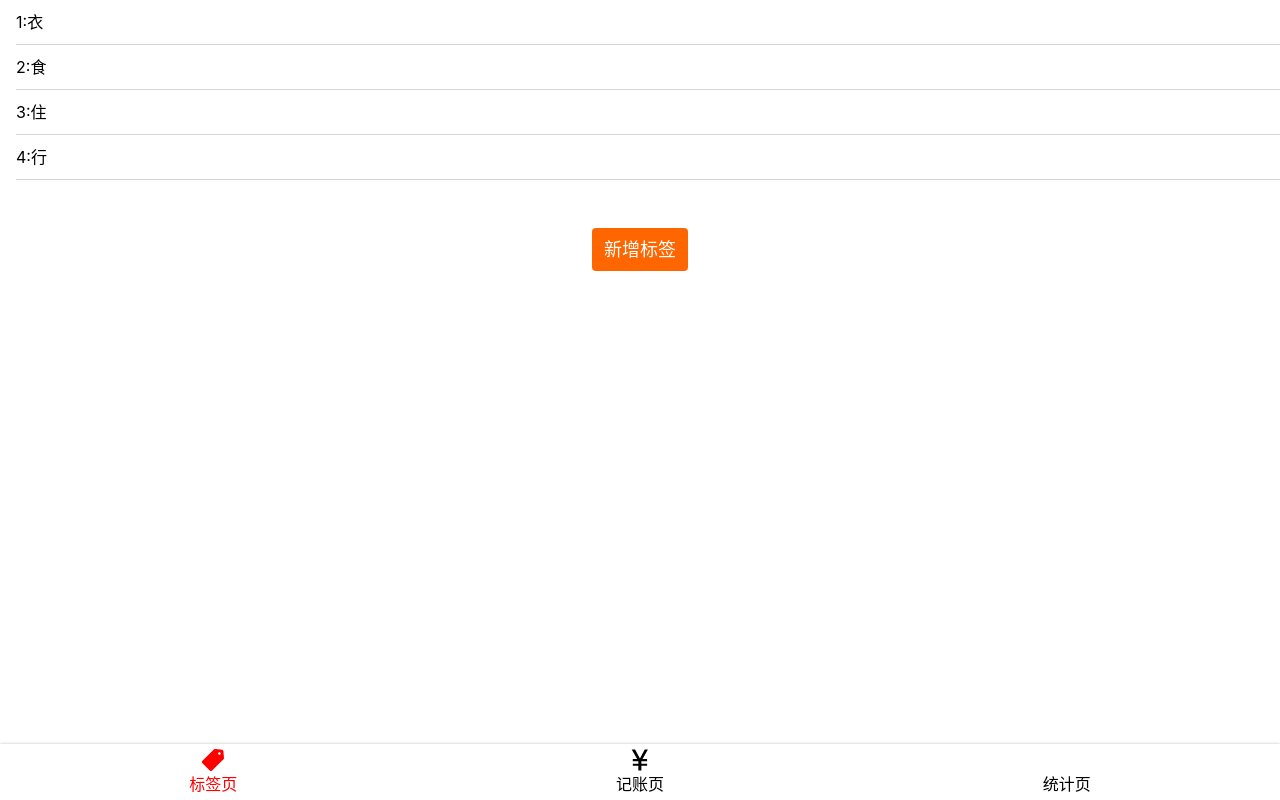
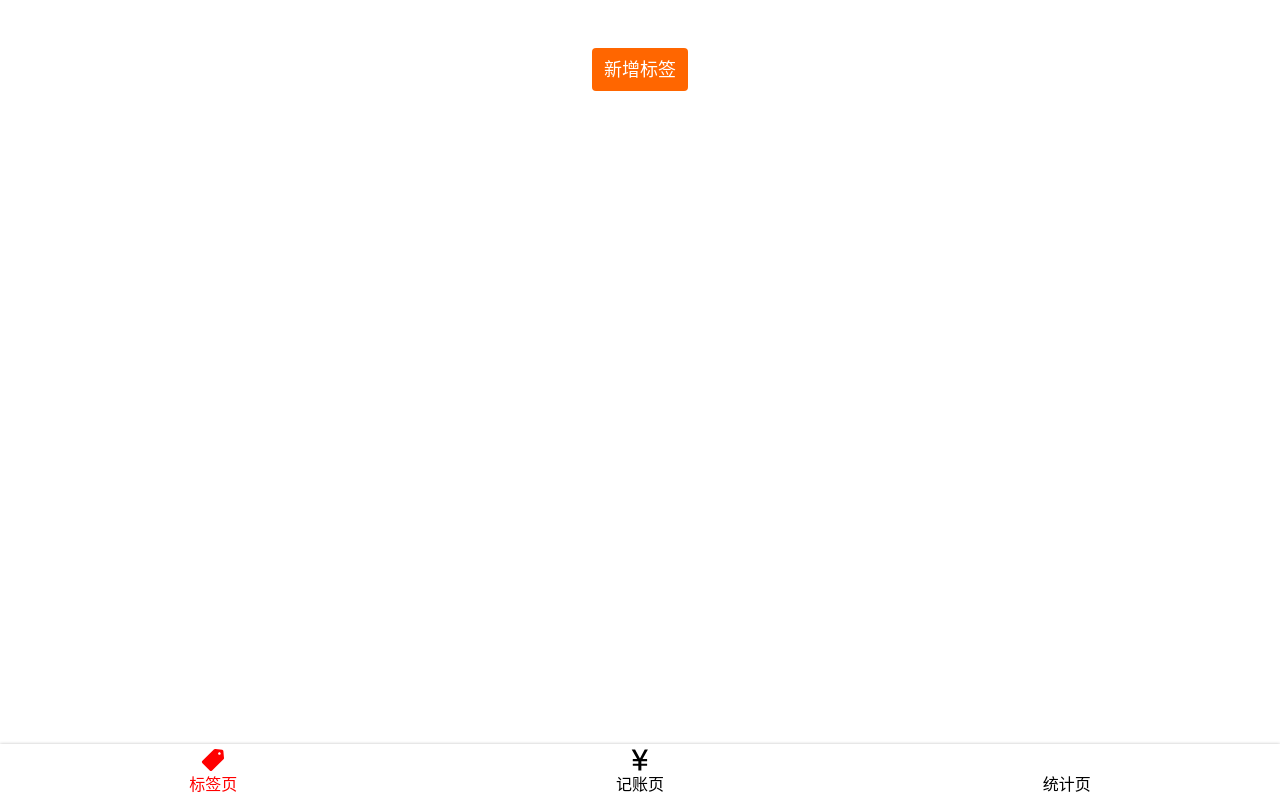
Before and after one commit to gtchappy/wallet, a React app: page /#/tags in a window 1280 px wide. Built offline with nearby package versions, Linux system fonts and the light colour scheme.

Commit message:
delete the ID of the tag

```diff
--- a/package.json
+++ b/package.json
@@ -37,6 +37,7 @@
     "jest-resolve": "^27.4.2",
     "jest-watch-typeahead": "^1.0.0",
     "mini-css-extract-plugin": "^2.4.5",
+    "nanoid": "^5.0.7",
     "postcss": "^8.4.4",
     "postcss-flexbugs-fixes": "^5.0.2",
     "postcss-loader": "^6.2.1",
--- /dev/null
+++ b/src/hooks/useUpdate.tsx
@@ -0,0 +1,13 @@
+import {useEffect, useRef} from "react";
+
+export const useUpdate = (fn: () => void, deps: any[]) => {
+    const count = useRef(0)
+    useEffect(() => {
+        count.current += 1
+    }, []);
+    useEffect(() => {
+        if (count.current >= 1) {
+            fn()
+        }
+    }, [deps,fn]);
+}
--- a/src/views/Money/TagsSection.tsx
+++ b/src/views/Money/TagsSection.tsx
@@ -43,14 +43,8 @@ type Props = {
 }
 const TagsSection: React.FC<Props> = (props) => {
     const {value, onChange} = props
-    const {tags, setTags} = useTags()
-    const onAddTag = () => {
-        const tagName = window.prompt('新标签的名称为')
-        if (tagName) {
-            const newTagName = {id: tags[tags.length - 1].id + 1, name: tagName}
-            setTags([...tags, newTagName])
-        }
-    }
+    const {tags,addTag} = useTags()
+
     const onToggleTag = (tag: string) => {
         if (value.indexOf(tag) < 0 || value.length === 0) {
             onChange([tag])
@@ -71,7 +65,7 @@ const TagsSection: React.FC<Props> = (props) => {
                     </li>)
                 })}
             </ol>
-            <button onClick={onAddTag}>新增标签</button>
+            <button onClick={addTag}>新增标签</button>
         </Wrapper>
     )
 }
--- a/src/views/Tag.tsx
+++ b/src/views/Tag.tsx
@@ -24,7 +24,7 @@ const InputWrapper = styled.div`
 const Tag: React.FC = () => {
     const {findTag, updateTag, deleteTag} = useTags()
     const {id} = useParams()
-    const tag = id ? findTag(parseInt(id)) : {id: 999, name: "error"}
+    const tag = id ? findTag(id) : {id:'123', name: "error"}
     const navigate = useNavigate()
     const onClickBack = () => {
         navigate('/tags')
--- a/src/views/Tags.tsx
+++ b/src/views/Tags.tsx
@@ -29,7 +29,7 @@ const TagList = styled.ol`
 `;
 
 function Tags() {
-    const {tags} = useTags();
+    const {tags,addTag} = useTags();
     return (
         <Layout>
             <TagList>
@@ -37,7 +37,7 @@ function Tags() {
                     tags.map((tag) =>
                     <li key={tag.id}>
                         <Link to={'/tags/' + tag.id}>
-                            <span className="oneLine">{tag.id+1}:{tag.name}</span>
+                            <span className="oneLine">{tag.name}</span>
                             <Icon name="left"/>
                         </Link>
                     </li>
@@ -47,7 +47,7 @@ function Tags() {
                 <Space/>
                 <Space/>
                 <Space/>
-                <Button>新增标签</Button>
+                <Button onClick={addTag}>新增标签</Button>
             </Center>
         </Layout>
     );
--- a/src/views/useTags.tsx
+++ b/src/views/useTags.tsx
@@ -1,24 +1,32 @@
-import {useState} from "react";
+import {useEffect, useState} from "react";
+import {useUpdate} from "../hooks/useUpdate";
+import {nanoid} from "nanoid";
 
 const useTags = () => {
-    const [tags, setTags] = useState<{ id: number, name: string }[]>(
-        [
-            {id: 0, name: '衣'},
-            {id: 1, name: '食'},
-            {id: 2, name: '住'},
-            {id: 3, name: '行'},
-        ]
-    )
-    const findTag = (id: number) => {
+    const [tags, setTags] = useState<{ id: string, name: string }[]>([])
+    useEffect(() => {
+        setTags(JSON.parse(window.localStorage.getItem('tags') || '[]'))
+    }, []);
+    useUpdate(() => {
+        window.localStorage.setItem('tags', JSON.stringify(tags))
+    }, tags)
+    const addTag = () => {
+        const tagName = window.prompt('新标签的名称为')
+        if (tagName) {
+            const newTagName = {id: nanoid(5), name: tagName}
+            setTags([...tags, newTagName])
+        }
+    }
+    const findTag = (id: string) => {
         return tags.filter((tag) => tag.id === id)[0]
     }
-    const updateTag = (id: number, {name}: { name: string }) => {
-        //map是深拷贝的吗
+    const updateTag = (id: string, {name}: { name: string }) => {
+        // TODO map是深拷贝的吗
         setTags(tags.map(tag => tag.id === id ? {id, name} : tag))
     };
-    const deleteTag = (id: number) => {
+    const deleteTag = (id: string) => {
         setTags(tags.filter(tag => tag.id !== id))
     }
-    return {tags, setTags, findTag, updateTag, deleteTag}
+    return {tags, setTags, findTag, updateTag, deleteTag, addTag}
 }
 export default useTags
```
Also changed, not shown: 1 other file (tests, documents, lock files or other folders).
